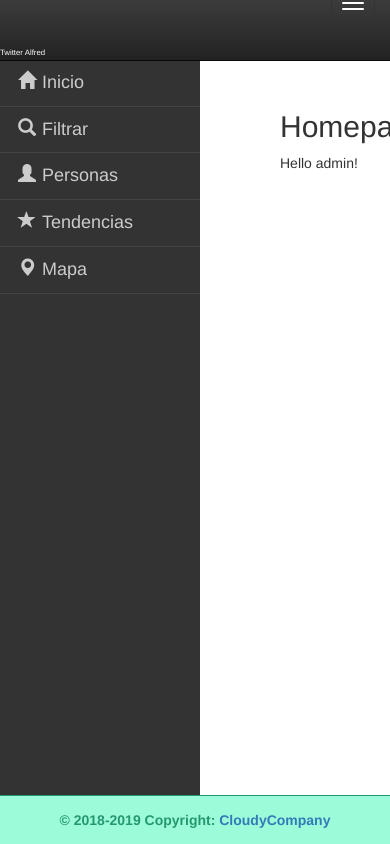
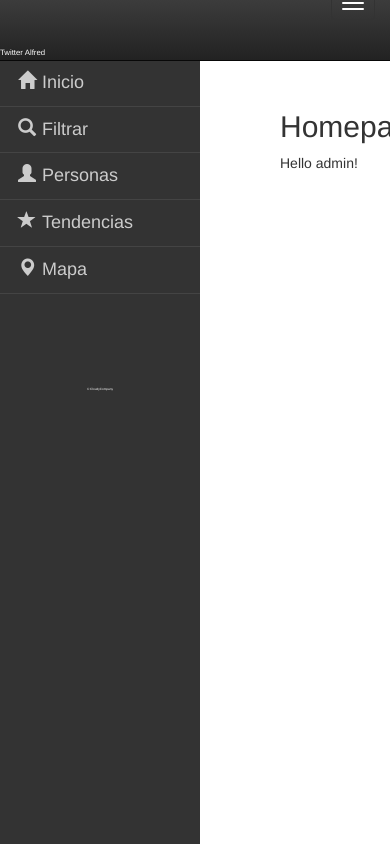
Before and after one commit to CloudyCompany/TwitterAlfred, a Django app: page /home/ in a window 390 px wide; the page is wider, and only the part inside the window is pictured. Run offline with Django 3.2, Linux system fonts and the light colour scheme; a user stored in the database is signed in; data comes from the database, SQL or seed files in the repository; both versions use the stored data as it was after the commit; some libraries are stand-ins or nearby versions; grey boxes are pictures that could not be loaded.

Commit message:
spaguetti code by manu fixed

```diff
--- a/main/static/style.css
+++ b/main/static/style.css
@@ -1,3 +1,7 @@
+html, body{
+    overflow-x: hidden;
+}
+
 footer {
     padding-bottom: 1em;
     padding-top: 1em;
@@ -5,6 +9,19 @@ footer {
     font-weight: bold;
     color: #269871;
     border-top: solid 10px #269871;
+}
+
+.footer-copyright {
+    margin-top: 30em;
+    font-size: 0.8vw;
+}
+
+.footer-copyright a{
+    color:white!important;
+}
+
+#tweet-map{
+    height:50%;
 }
 
 .page-header a{
@@ -31,11 +48,44 @@ footer {
     text-decoration: none;
 }
 .tweet{
-    border: solid 2px #37CBDE;
+    border: solid 1px #8CE7F3;
     border-radius: 5px;
     padding: 5px;
+    background-color: #E9FDFF;
+    box-shadow: 3px 4px #8CE7F3;
+}
+#content{
+    max-height: 530px;
+    /* border: solid 2px red; */
+    overflow: auto;
 }
 
+/* Custom scrollbar */
+/* width */
+::-webkit-scrollbar {
+width: 7px;
+}
+
+/* Track */
+::-webkit-scrollbar-track {
+background: #f1f1f1;
+}
+
+/* Handle */
+::-webkit-scrollbar-thumb {
+background: #CFCFCF;
+}
+
+/* Handle on hover */
+::-webkit-scrollbar-thumb:hover {
+background: #A9A9A9;
+}
+
+/* *** */
+
+.left-container{
+    /* position:fixed; */
+}
 .profile-photo{
     border-radius: 50%;
     width: 15%;
--- a/main/templates/base.html
+++ b/main/templates/base.html
@@ -10,6 +10,11 @@
             crossorigin="anonymous"></script>
         <link rel="shortcut icon" type="image/png" href="{% static 'favicon.png' %}"/>
         <link href='//fonts.googleapis.com/css?family=Lobster&subset=latin,latin-ext' rel='stylesheet' type='text/css'>
+
+        <!-- Open Layers Map -->
+        <link rel="stylesheet" href="https://cdnjs.cloudflare.com/ajax/libs/openlayers/4.6.5/ol.css">
+        <script src="https://cdnjs.cloudflare.com/ajax/libs/openlayers/4.6.5/ol.js"></script>
+
     </head>
     <body>
         <nav class="navbar navbar-inverse navbar-global navbar-fixed-top">
@@ -43,7 +48,6 @@
             </div>
             </nav>
         <nav class="navbar-primary">
-        <a href="#" class="btn-expand-collapse"><span class="glyphicon glyphicon-menu-left"></span></a>
         <ul class="navbar-primary-menu">
             <li>
             <a href="/home"><span class="glyphicon glyphicon-home"></span><span class="nav-label">Inicio</span></a>
@@ -53,6 +57,9 @@
             <a href="#"><span class="glyphicon glyphicon-map-marker"></span><span class="nav-label">Mapa</span></a>
             </li>
         </ul>
+        <div class="footer-copyright text-center">
+            <a target="_blank" href="https://github.com/CloudyCompany">© CloudyCompany</a>
+        </div>
         </nav>
         <div class="content container main-content">
             <div class="row">
@@ -62,10 +69,5 @@
                 </div>
             </div>
         </div>
-        <footer class="page-footer font-small indigo navbar-fixed-bottom">
-                <div class="footer-copyright text-center py-3">© 2018-2019 Copyright:
-                        <a target="_blank" href="https://github.com/CloudyCompany"> CloudyCompany</a>
-                </div>
-        </footer>
     </body>
 </html>
--- a/main/views.py
+++ b/main/views.py
@@ -34,19 +34,21 @@ class StreamListener(tweepy.StreamListener):
     def on_status(self, status):
         global last_id
         global photos
-        print(status)
         if (time.time() - current_time) < time_limit and status.id != last_id:
+            print(status.user.geo_enabled)
+            print(status.coordinates)
             last_id = status.id
-            tweets.insert(0, status.text)
-            photos.insert(0, status.user.profile_image_url)
-            dates.insert(0, status.created_at)
-            users.insert(0, "@"+str(status.user.screen_name))
+            tweet = {}
+            tweet['text'] = status.text
+            tweet['user_photo'] = status.user.profile_image_url
+            tweet['date'] = status.created_at
+            tweet['username'] = status.user.screen_name
+            tweet['name'] = status.user.name
+            tweets.insert(0, tweet)
+
             if len(tweets) > pagination:
                 tweets.pop()
-                photos.pop()
-                dates.pop()
-                users.pop()
-            # print(status.text)
+
             return True
         else:
             return False
@@ -67,11 +69,10 @@ def get_twitter_stream(request):
     current_time = time.time()
 
     streamListener = StreamListener()
-    print(tag)
     stream = tweepy.Stream(auth=api.auth, listener=streamListener)
     stream.filter(track=[str(tag)])
 
-    return JsonResponse({'data': tweets, 'photos': photos, 'users':users,'dates':dates})
+    return JsonResponse({'data': tweets})
 
 
 def twitter_stream(request):
@@ -80,18 +81,16 @@ def twitter_stream(request):
     global pagination
 
     if request.method == 'POST':
-        # create a form instance and populate it with data from the request:
         form = FilterForm(request.POST)
-        # check whether it's valid:
         if form.is_valid():
             tag = form['tag'].value()
             pagination = int(form["pagination"].value())
             tweets = []
             get_twitter_stream("")
 
-            return render(request, "main/tweets.html", {"tweets":tweets, "photos": photos, "dates" : dates, "users" : users, "url": "http://127.0.0.1:8000/getStream/", "form": form})
+            return render(request, "main/tweets.html", {"tweets":tweets, "url": "http://127.0.0.1:8000/getStream/", "form": form})
     else:
         form = FilterForm()
         get_twitter_stream("")
 
-    return render(request, "main/tweets.html", {"tweets": tweets, "photos": photos, "dates" : dates, "users" : users, "url": "http://127.0.0.1:8000/getStream/", "form":form})
+    return render(request, "main/tweets.html", {"tweets": tweets, "url": "http://127.0.0.1:8000/getStream/", "form":form})
```
Also changed, not shown: main/templates/main/tweets.html (+40 -5 lines), db.sqlite3.
